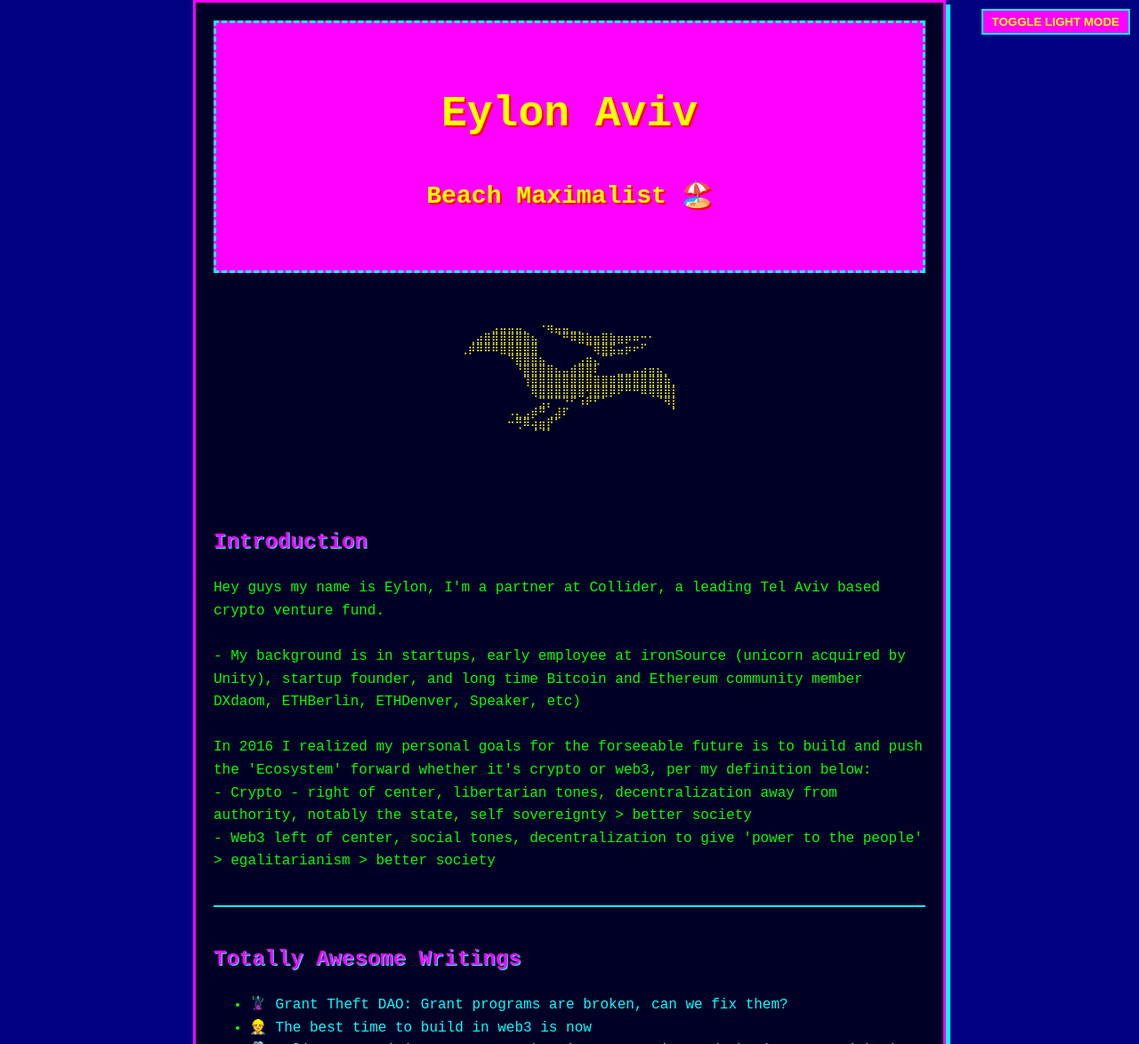
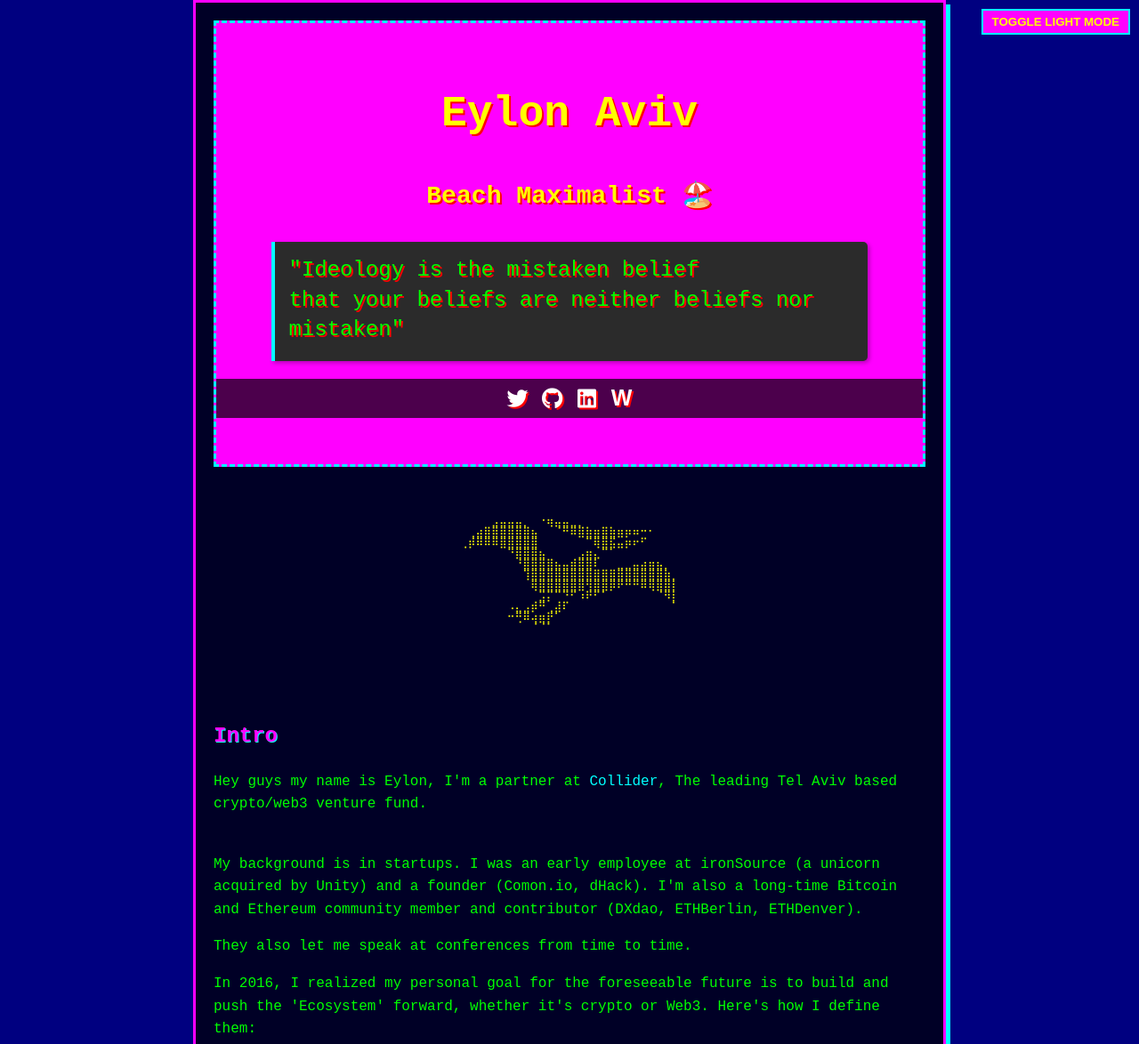
Before and after one commit to Theylon/website, a plain HTML site: page p.html in a window 1280 px wide. Shown: the top 1174 px of the page at 89% size. Drawn offline with Linux system fonts and the light colour scheme.

Commit message:
Update p.html

```diff
--- a/p.html
+++ b/p.html
@@ -1,9 +1,10 @@
 <!DOCTYPE html>
 <html lang="en">
 <head>
+    <link rel="stylesheet" href="https://cdnjs.cloudflare.com/ajax/libs/font-awesome/5.15.3/css/all.min.css">
     <meta charset="UTF-8">
     <meta name="viewport" content="width=device-width, initial-scale=1.0">
-    <title>90s Retro Personal Website</title>
+    <title>Eylon's Website</title>
     <style>
         body {
             font-family: 'Courier New', Courier, monospace;
@@ -160,6 +161,114 @@
   text-decoration: none;
   cursor: pointer;
 }
+        .quote-block {
+  background-color: #2b2b2b;
+  border-left: 4px solid #00FFFF;
+  margin: 20px 0;
+  padding: 15px;
+  border-radius: 0 5px 5px 0;
+  box-shadow: 2px 2px 5px rgba(0,0,0,0.3);
+}
+
+.quote-block {
+  margin: 20px auto;
+  padding: 15px;
+  border-radius: 0 5px 5px 0;
+  box-shadow: 2px 2px 5px rgba(0,0,0,0.3);
+  max-width: 80%;
+  text-align: center;
+  display: flex;
+  justify-content: center;
+  align-items: center;
+  transition: background-color 0.3s, border-color 0.3s, color 0.3s;
+}
+
+body:not(.light-mode) .quote-block {
+  background-color: #2b2b2b;
+  border-left: 4px solid #00FFFF;
+}
+
+.light-mode .quote-block {
+  background-color: #f0f0f0;
+  border-left: 4px solid #FF00FF;
+}
+
+.quote-block pre {
+  margin: 0;
+  white-space: pre-wrap;
+  word-wrap: break-word;
+}
+
+.quote-block code {
+  font-family: 'Courier New', Courier, monospace;
+  font-size: 1em;
+  line-height: 1.4;
+  display: inline-block;
+  text-align: left;
+  transition: color 0.3s;
+}
+
+body:not(.light-mode) .quote-block code {
+  color: #00FF00;
+}
+
+.light-mode .quote-block code {
+  color: #000080;
+}
+.social-bar {
+    display: flex;
+    justify-content: center;
+    gap: 15px;
+    padding: 10px 0;
+    background-color: rgba(0, 0, 0, 0.7);
+    margin-bottom: 20px;
+}
+
+.social-icon {
+    color: #FFFFFF;
+    font-size: 24px;
+    transition: color 0.3s ease;
+    display: flex;
+    align-items: center;
+    justify-content: center;
+    width: 24px;
+    height: 24px;
+}
+}
+
+.social-icon:hover {
+    color: #00FFFF;
+}
+.farcaster-icon {
+    font-weight: bold;
+    font-style: normal;
+    font-family: 'Arial', sans-serif;
+    font-size: 25px; /* Adjust this value to match other icons */
+    line-height: 1;
+    display: flex;
+    align-items: center;
+    justify-content: center;
+    width: 24px;
+    height: 24px;
+}
+
+.light-mode .social-bar {
+    background-color: rgba(255, 255, 255, 0.7);
+}
+
+.light-mode .social-icon {
+    color: #000080;
+}
+
+.light-mode .social-icon:hover {
+    color: #FF00FF;
+}
+
+/* Specific colors for each social media (optional) */
+.twitter:hover { color: #1DA1F2; }
+.github:hover { color: #6e5494; }
+.linkedin:hover { color: #0077B5; }
+.farcaster:hover { color: #8A63D2; }
     </style>
 </head>
 <body>
@@ -169,6 +278,25 @@
         <header>
             <h1>Eylon Aviv</h1>
             <h3>Beach Maximalist 🏖️</h3>
+            <div class="quote-block">
+  <pre><code>"Ideology is the mistaken belief
+that your beliefs are neither beliefs nor mistaken"</code></pre>
+
+</div>
+<div class="social-bar">
+    <a href="https://twitter.com/TheEylon" target="_blank" rel="noopener noreferrer" class="social-icon twitter">
+        <i class="fab fa-twitter"></i>
+    </a>
+    <a href="https://github.com/Theylon" target="_blank" rel="noopener noreferrer" class="social-icon github">
+        <i class="fab fa-github"></i>
+    </a>
+    <a href="https://www.linkedin.com/in/eylonaviv/" target="_blank" rel="noopener noreferrer" class="social-icon linkedin">
+        <i class="fab fa-linkedin"></i>
+    </a>
+    <a href="https://warpcast.com/eylon" target="_blank" rel="noopener noreferrer" class="social-icon farcaster">
+        <span class="farcaster-icon">W</span>
+    </a>
+</div>
         </header>
 
         <div class="ascii-art">
@@ -190,14 +318,24 @@
         </div>
 
         <section id="intro">
-            <h2>Introduction</h2>
-            <p>Hey guys my name is Eylon, I'm a partner at Collider, a leading Tel Aviv based crypto venture fund.  <br><br>
+            <h2>Intro</h2>
+           <p>Hey guys my name is Eylon, I'm a partner at <a href="https://Collider.vc" target="_blank" rel="noopener noreferrer">Collider</a>, The leading Tel Aviv based crypto/web3 venture fund.  <br><br>
 
-- My background is in startups, early employee at ironSource (unicorn acquired by Unity), startup founder, and long time Bitcoin and Ethereum community member DXdaom, ETHBerlin, ETHDenver, Speaker, etc) <br><br>
-In 2016 I realized my personal goals for the forseeable future is to build and push the 'Ecosystem' forward whether it's crypto or web3, per my definition below: <br>
-- Crypto - right of center, libertarian tones, decentralization away from authority, notably the state, self sovereignty > better society  <br>
-- Web3 left of center, social tones, decentralization to give 'power to the people' > egalitarianism > better society </p>
-        </section>
+<p>My background is in startups. I was an early employee at ironSource (a unicorn acquired by Unity) and a founder (Comon.io, dHack). I'm also a long-time Bitcoin and Ethereum community member and contributor (DXdao, ETHBerlin, ETHDenver).</p>
+
+            <p>They also let me speak at conferences from time to time.</p>
+
+            <p>In 2016, I realized my personal goal for the foreseeable future is to build and push the 'Ecosystem' forward, whether it's crypto or Web3. Here's how I define them:</p>
+
+            <ul>
+                <li>
+                    <strong>Crypto:</strong> Right of center, libertarian tones. Decentralization away from authority, notably the state. Self-sovereignty leads to a better society.
+                </li>
+                <li>
+                    <strong>Web3:</strong> Left of center, social tones. Decentralization to give 'power to the people'. Egalitarianism leads to a better society.
+                </li>
+            </ul>
+
 
         <section id="writings">
             <h2>Totally Awesome Writings</h2>
@@ -209,7 +347,7 @@
         </section>
 
         <section id="talks">
-            <h2>Gnarly Talks</h2>
+            <h2>Amazing Talks</h2>
             <ul>
         <li>🧱 <a href="https://www.youtube.com/watch?v=BoI5OgZ_dXk" target="_blank" rel="noopener noreferrer">MPC Vs Account abstraction @Building Blocks</a></li>
         <li>🏔️ <a href="https://www.youtube.com/watch?v=6sBMNm2FHeA" target="_blank" rel="noopener noreferrer">All the way we have F'd up governance and how can we rethink it from first principles @ETHDenver</a></li>
```
